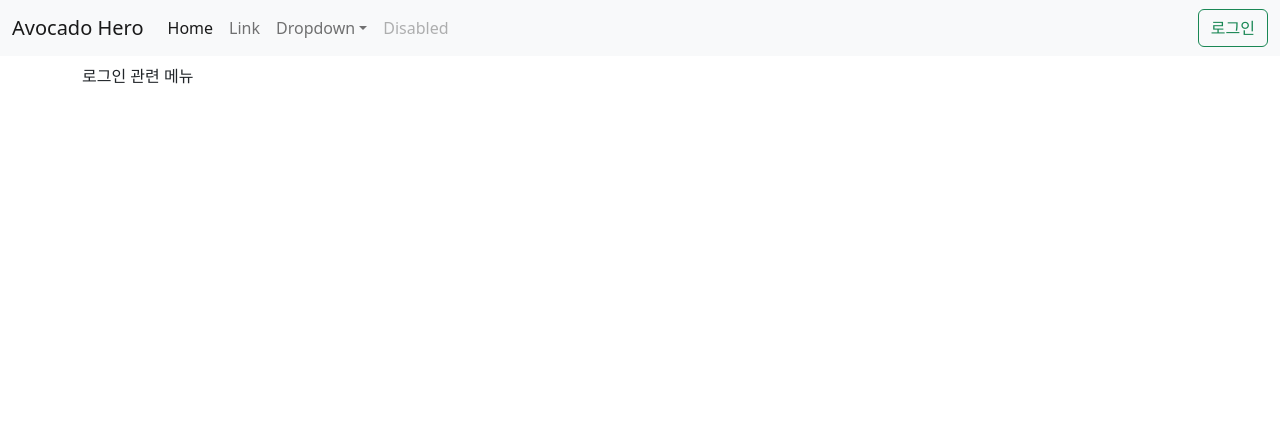
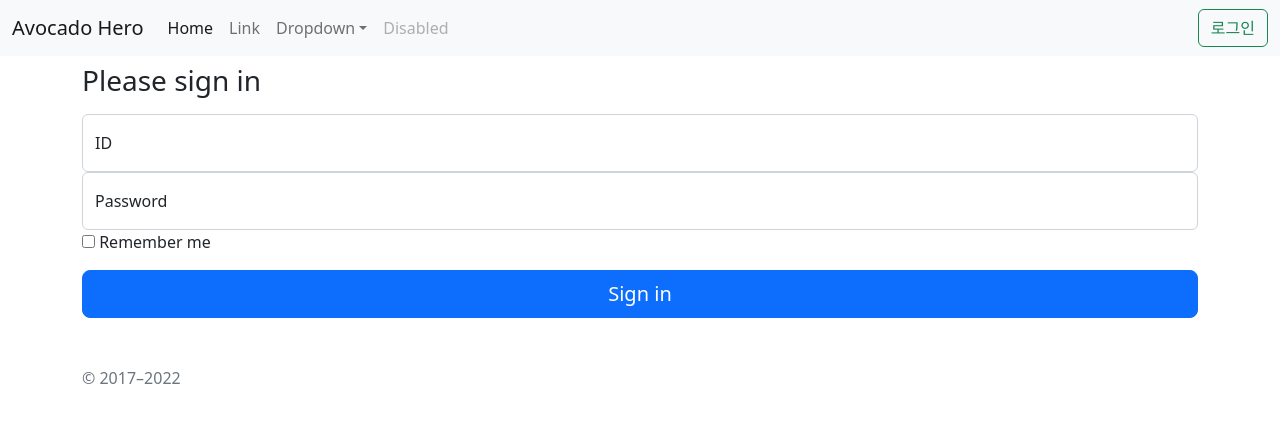
Before and after one commit to KGU-Team-Avocado/avocado-hero-web, a React (Create React App) app: page /signin in a window 1280 px wide. Shown: the top 422 px of the page. Built offline with nearby package versions, Linux system fonts and the light colour scheme.

Commit message:
로그인 기능 구현중

```diff
--- a/src/container/sign/sign_in/SignInContainer.js
+++ b/src/container/sign/sign_in/SignInContainer.js
@@ -1,7 +1,82 @@
+import axios from "axios";
+import { useState } from "react";
+
 const SignInContainer = () => {
-    return(
-        <>로그인 관련 메뉴</>
-    )
-}
+  const [id, setId] = useState("");
+  const [password, setPassword] = useState("");
+
+  const handleId = (e) => {
+    setId(e.currentTarget.value);
+  };
+
+  const handlePassword = (e) => {
+    setPassword(e.currentTarget.value);
+  };
+
+  const login = () => {
+    console.log(id, password);
+    axios
+      .post("usersRouter/login", {
+        id: id,
+        password: password,
+      })
+      .then((response) => {
+        console.log(response.data);
+      })
+      .catch(function (error) {
+        console.log(error);
+      });
+  };
+
+  return (
+    <div>
+      {/* <img
+        className="mb-4"
+        src="/docs/5.2/assets/brand/bootstrap-logo.svg"
+        alt=""
+        width="72"
+        height="57"
+      /> */}
+      <h1 className="h3 mb-3 fw-normal">Please sign in</h1>
+
+      <div className="form-floating">
+        <input
+          type="id"
+          className="form-control"
+          id="floatingInput"
+          placeholder="아이디"
+          onChange={handleId}
+          value={id}
+        />
+        <label htmlFor="floatingInput">ID</label>
+      </div>
+      <div className="form-floating">
+        <input
+          type="password"
+          className="form-control"
+          id="floatingPassword"
+          placeholder="Password"
+          onChange={handlePassword}
+          value={password}
+        />
+        <label htmlFor="floatingPassword">Password</label>
+      </div>
+
+      <div className="checkbox mb-3">
+        <label>
+          <input type="checkbox" value="remember-me" /> Remember me
+        </label>
+      </div>
+      <button
+        className="w-100 btn btn-lg btn-primary"
+        type="submit"
+        onClick={() => login()}
+      >
+        Sign in
+      </button>
+      <p className="mt-5 mb-3 text-muted">&copy; 2017–2022</p>
+    </div>
+  );
+};
 
 export default SignInContainer;
```
